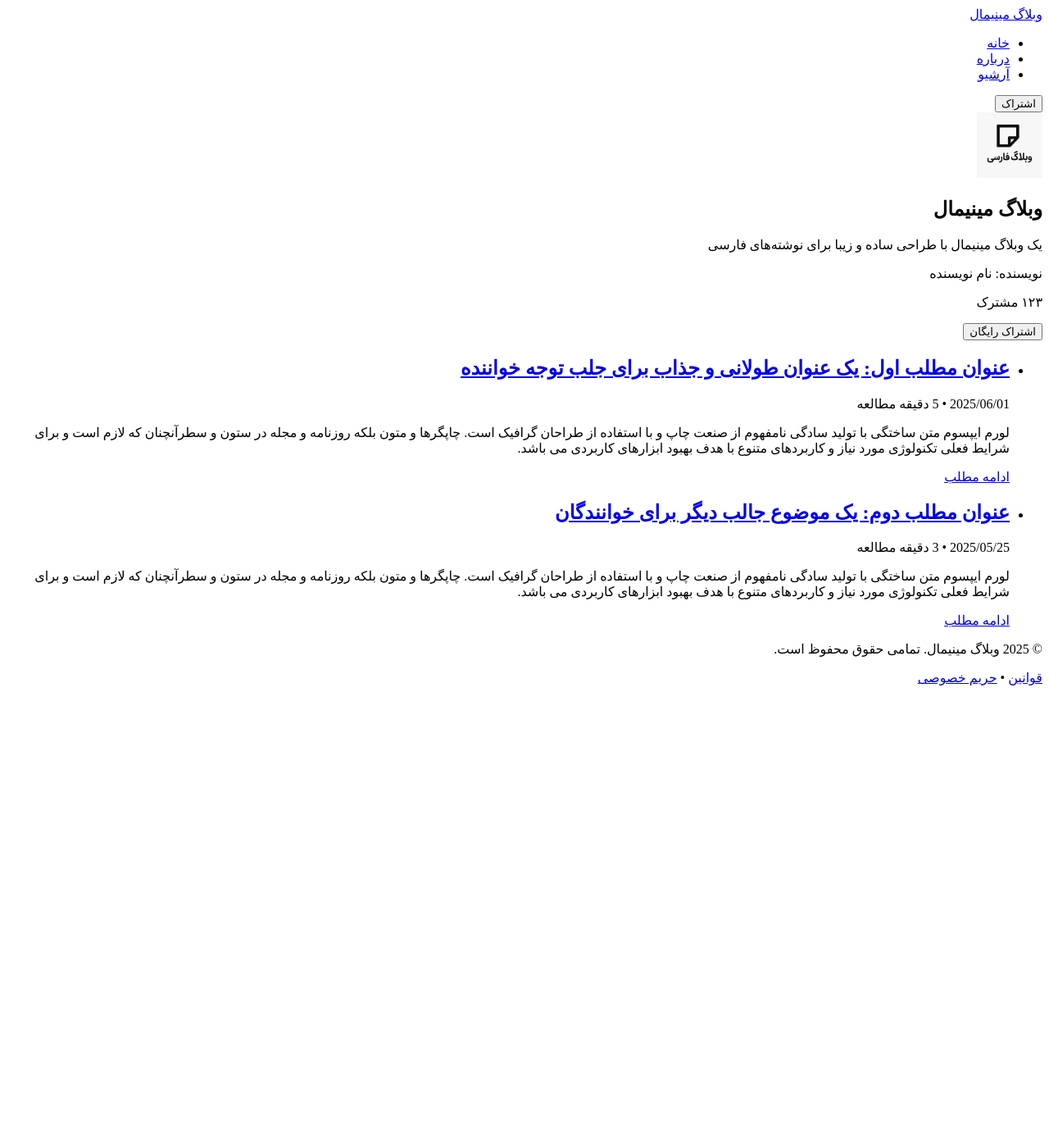
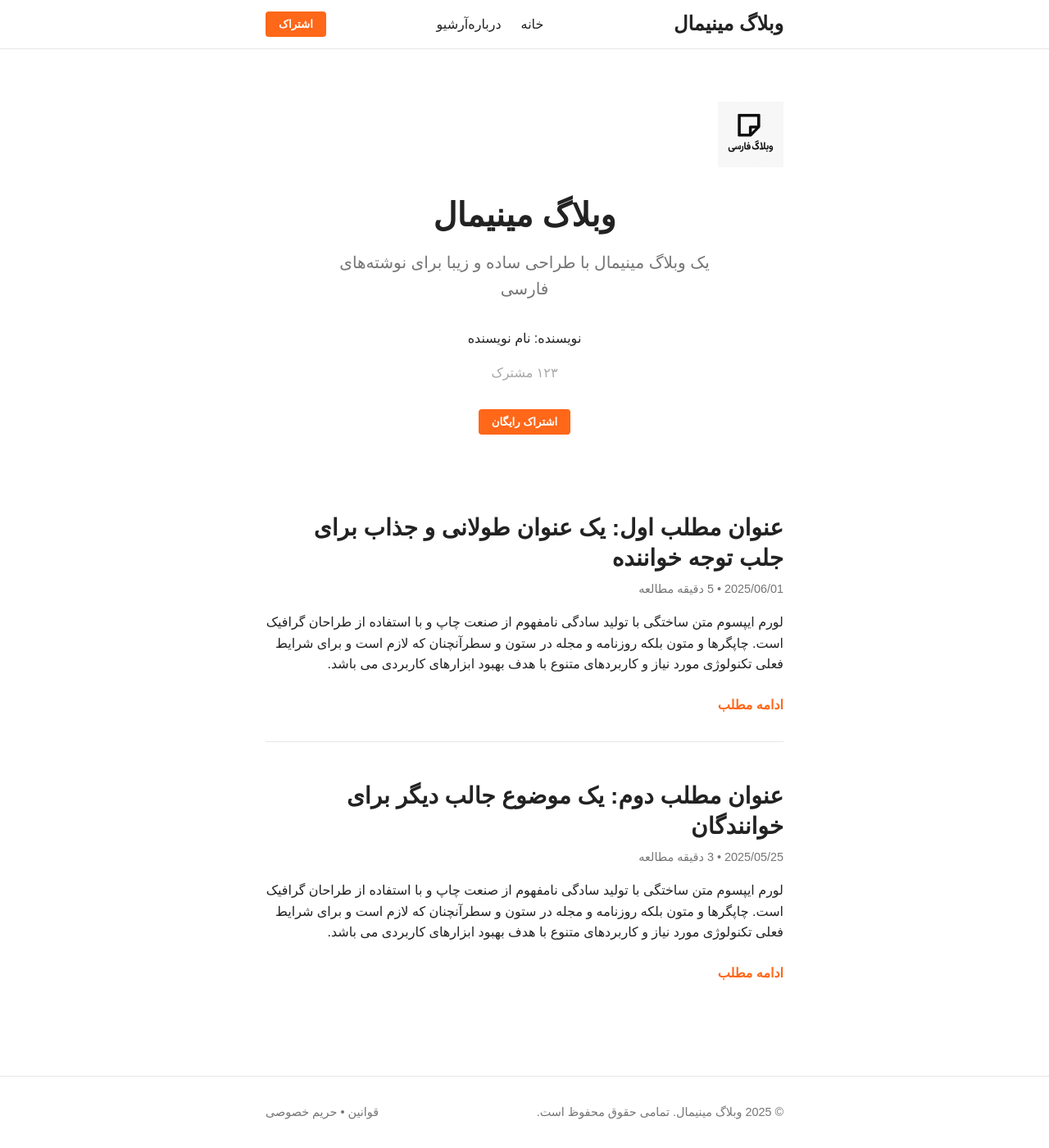
Before and after one commit to 66shayan/66shayan.github.io, a Jekyll site: the page built from index.html, in a window 1280 px wide and 1400 px high. Shown: the whole window at 82% size. Built offline with Jekyll 4.4.1, drawn with Linux system fonts in a browser that asks for light colours; some web fonts are replaced; the list of posts is cut into pages by our own code.

Commit message:
Update main.scss

```diff
--- a/assets/css/main.scss
+++ b/assets/css/main.scss
@@ -29,16 +29,276 @@
 }
 
 :root {
-  --primary-color: #ff6719;
-  --text-color: #222;
-  --light-text: #757575;
+  --primary-color: {{ site.theme_color | default: "#ff6719" }};
+  --text-color: {{ site.text_color | default: "#222" }};
+  --light-text: {{ site.light_text | default: "#757575" }};
   --lightest-text: #a8a8a8;
-  --background-color: #fff;
+  --background-color: {{ site.background_color | default: "#fff" }};
   --light-background: #f9f9f9;
-  --border-color: #e6e6e6;
+  --border-color: {{ site.border_color | default: "#e6e6e6" }};
   --max-width: 680px;
   --header-height: 60px;
 }
 
-/* Rest of your CSS content here */
-/* Copy the rest from _sass/main.scss */
+* {
+  box-sizing: border-box;
+  margin: 0;
+  padding: 0;
+}
+
+html {
+  direction: {{ site.direction | default: "rtl" }};
+  font-size: 16px;
+}
+
+body {
+  font-family: 'Dana', sans-serif;
+  font-weight: 400;
+  line-height: 1.6;
+  color: var(--text-color);
+  background-color: var(--background-color);
+}
+
+a {
+  color: inherit;
+  text-decoration: none;
+}
+
+/* Typography */
+h1, h2, h3, h4, h5, h6 {
+  font-family: 'Dana', sans-serif;
+  margin-bottom: 1rem;
+  font-weight: 700;
+  line-height: 1.3;
+}
+
+h1 {
+  font-size: 2.5rem;
+  margin-bottom: 1.5rem;
+}
+
+h2 {
+  font-size: 2rem;
+}
+
+h3 {
+  font-size: 1.5rem;
+}
+
+p {
+  margin-bottom: 1.5rem;
+}
+
+/* Layout */
+.container {
+  max-width: var(--max-width);
+  margin: 0 auto;
+  padding: 0 1.5rem;
+}
+
+/* Header */
+.site-header {
+  height: var(--header-height);
+  border-bottom: 1px solid var(--border-color);
+  display: flex;
+  align-items: center;
+  position: sticky;
+  top: 0;
+  background-color: var(--background-color);
+  z-index: 100;
+}
+
+.site-header .container {
+  display: flex;
+  justify-content: space-between;
+  align-items: center;
+  width: 100%;
+}
+
+.site-logo {
+  font-weight: 800;
+  font-size: 1.5rem;
+}
+
+.nav-menu {
+  display: flex;
+  list-style: none;
+}
+
+.nav-menu li {
+  margin-right: 1.5rem;
+}
+
+.nav-menu li:last-child {
+  margin-right: 0;
+}
+
+.subscribe-btn {
+  background-color: var(--primary-color);
+  color: white;
+  border: none;
+  border-radius: 4px;
+  padding: 0.5rem 1rem;
+  font-family: 'Dana', sans-serif;
+  font-weight: 600;
+  cursor: pointer;
+  transition: background-color 0.2s;
+}
+
+.subscribe-btn:hover {
+  background-color: #e55b13;
+}
+
+/* Welcome Page */
+.welcome-page {
+  padding: 4rem 0;
+  text-align: center;
+}
+
+.welcome-logo {
+  width: 80px;
+  height: 80px;
+  margin-bottom: 2rem;
+}
+
+.welcome-title {
+  font-size: 2.5rem;
+  margin-bottom: 1rem;
+}
+
+.welcome-description {
+  font-size: 1.25rem;
+  color: var(--light-text);
+  margin-bottom: 2rem;
+  max-width: 500px;
+  margin-left: auto;
+  margin-right: auto;
+}
+
+.welcome-author {
+  font-weight: 500;
+  margin-bottom: 1rem;
+}
+
+.welcome-stats {
+  color: var(--lightest-text);
+  margin-bottom: 2rem;
+}
+
+/* Homepage */
+.homepage {
+  padding: 2rem 0;
+}
+
+.post-list {
+  list-style: none;
+}
+
+.post-item {
+  margin-bottom: 3rem;
+  border-bottom: 1px solid var(--border-color);
+  padding-bottom: 2rem;
+}
+
+.post-item:last-child {
+  border-bottom: none;
+}
+
+.post-title {
+  font-size: 1.75rem;
+  margin-bottom: 0.5rem;
+}
+
+.post-meta {
+  color: var(--light-text);
+  margin-bottom: 1rem;
+  font-size: 0.9rem;
+}
+
+.post-excerpt {
+  margin-bottom: 1rem;
+}
+
+.read-more {
+  color: var(--primary-color);
+  font-weight: 600;
+}
+
+/* Single Post */
+.single-post {
+  padding: 2rem 0;
+}
+
+.post-header {
+  margin-bottom: 2rem;
+}
+
+.post-content {
+  font-size: 1.1rem;
+}
+
+.post-content p {
+  margin-bottom: 1.5rem;
+}
+
+.post-content img {
+  max-width: 100%;
+  height: auto;
+  margin: 2rem 0;
+}
+
+.post-content blockquote {
+  border-right: 4px solid var(--primary-color);
+  padding-right: 1rem;
+  margin: 2rem 0;
+  font-style: italic;
+  color: var(--light-text);
+}
+
+/* Footer */
+.site-footer {
+  padding: 2rem 0;
+  border-top: 1px solid var(--border-color);
+  color: var(--light-text);
+  font-size: 0.9rem;
+}
+
+.footer-content {
+  display: flex;
+  justify-content: space-between;
+}
+
+/* Archive Page */
+.archive-section {
+  margin-bottom: 3rem;
+}
+
+.archive-section h2 {
+  margin-bottom: 1.5rem;
+  padding-bottom: 0.5rem;
+  border-bottom: 1px solid var(--border-color);
+}
+
+/* Responsive */
+@media (max-width: 768px) {
+  html {
+    font-size: 14px;
+  }
+
+  .container {
+    padding: 0 1rem;
+  }
+
+  .welcome-page {
+    padding: 2rem 0;
+  }
+
+  .footer-content {
+    flex-direction: column;
+    text-align: center;
+  }
+
+  .footer-content > div {
+    margin-bottom: 1rem;
+  }
+}
```
